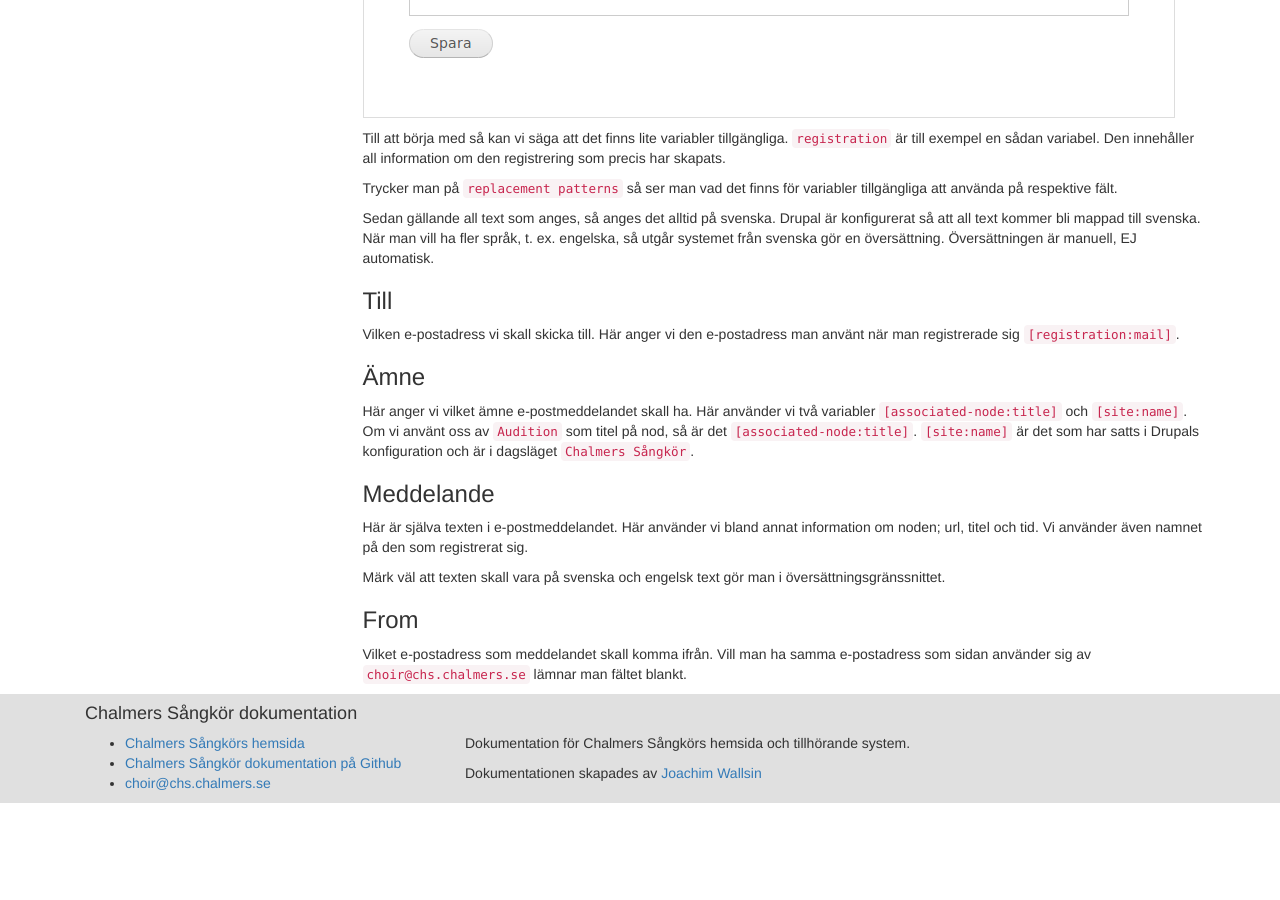
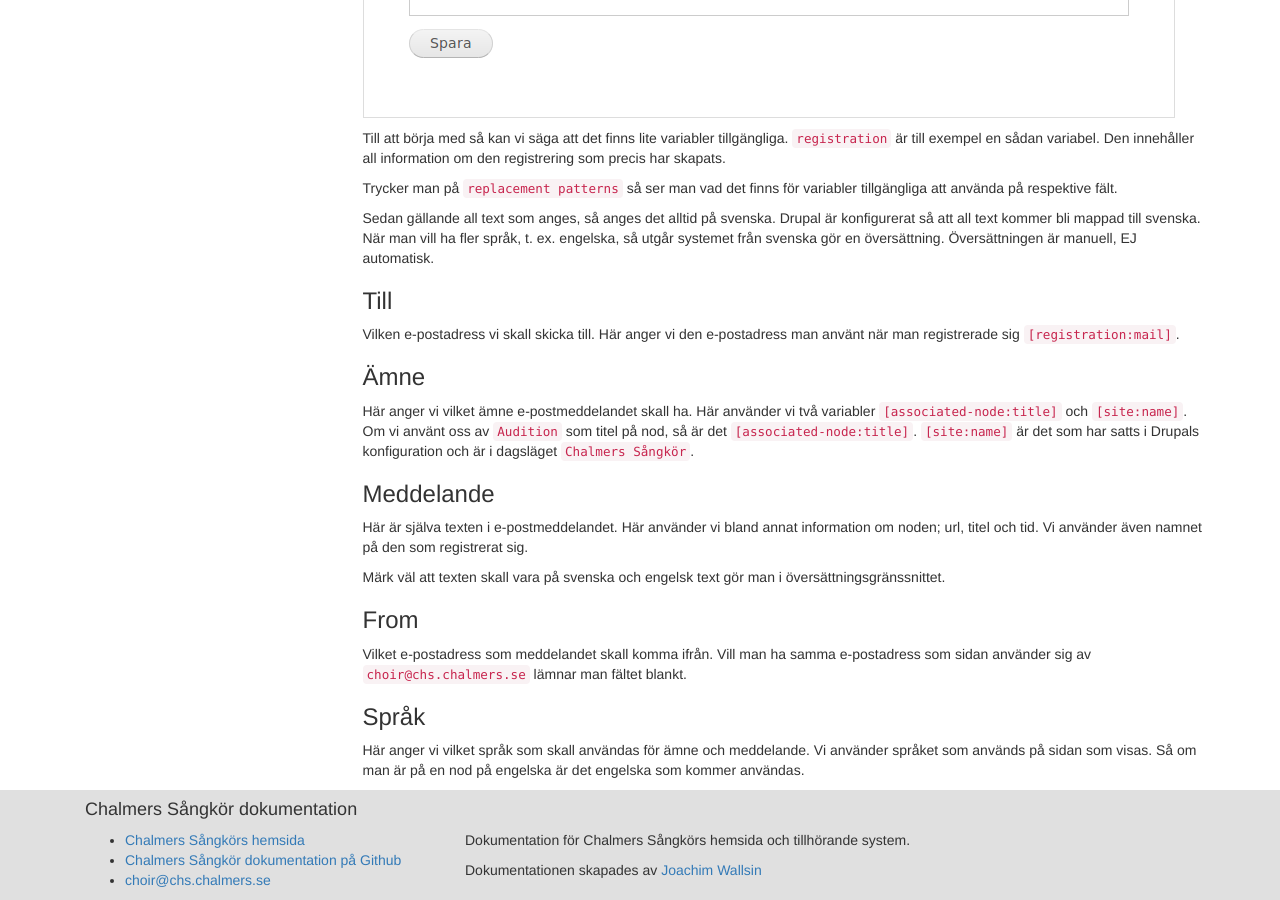
Before and after one commit to chalmers-choir/chalmers-choir.github.io, a Jekyll site: the page built from _posts/auditions/2014-01-03-e-postbekraftelse.md, in a window 1280 px wide and 900 px high, scrolled down 4218 px. Built offline with Jekyll 4.4.1, drawn with Linux system fonts in a browser that asks for light colours; nearby versions of some CDN libraries; before the commit the page ends 5021 px from its top, so only the background shows below that.

Commit message:
Ny sektion i post.

```diff
--- a/_posts/auditions/2014-01-03-e-postbekraftelse.md
+++ b/_posts/auditions/2014-01-03-e-postbekraftelse.md
@@ -66,3 +66,7 @@ Märk väl att texten skall vara på svenska och engelsk text gör man i övers
 ### From
 
 Vilket e-postadress som meddelandet skall komma ifrån. Vill man ha samma e-postadress som sidan använder sig av `choir@chs.chalmers.se` lämnar man fältet blankt.
+
+### Språk
+
+Här anger vi vilket språk som skall användas för ämne och meddelande. Vi använder språket som används på sidan som visas. Så om man är på en nod på engelska är det engelska som kommer användas.
```
